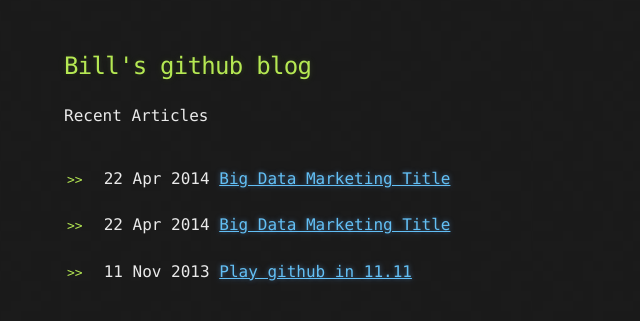
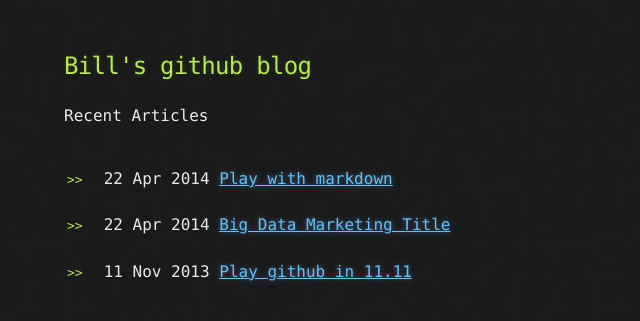
Before and after one commit to zhquake/gitBlog, a Jekyll site: the page built from index.html, in a window 1280 px wide. Shown: the top 321 px of the page, without its empty margins (0-640 px from the left). Built offline with Jekyll 4.4.1, drawn with Linux system fonts in a browser that asks for light colours.

Commit message:
Update 2014-04-22-Markdown.md

```diff
--- a/_posts/2014-04-22-Markdown.md
+++ b/_posts/2014-04-22-Markdown.md
@@ -1,15 +1,11 @@
 ---
 layout: default
-title: Big Data Marketing Title
+title: Play with markdown
 ---
 
 ## The Normal Distribution
 
 The normal distribution is defined as follows:
-
-$$latex
-f(x;\mu,\sigma^2) = \frac{1}{\sigma\sqrt{2\pi}} e^{ -\frac{1}{2}\left(\frac{x-\mu}{\sigma}\right)^2 }
-$$
 
 To generate random draws from a normal distribution we use the **rnorm** function:
 
```
